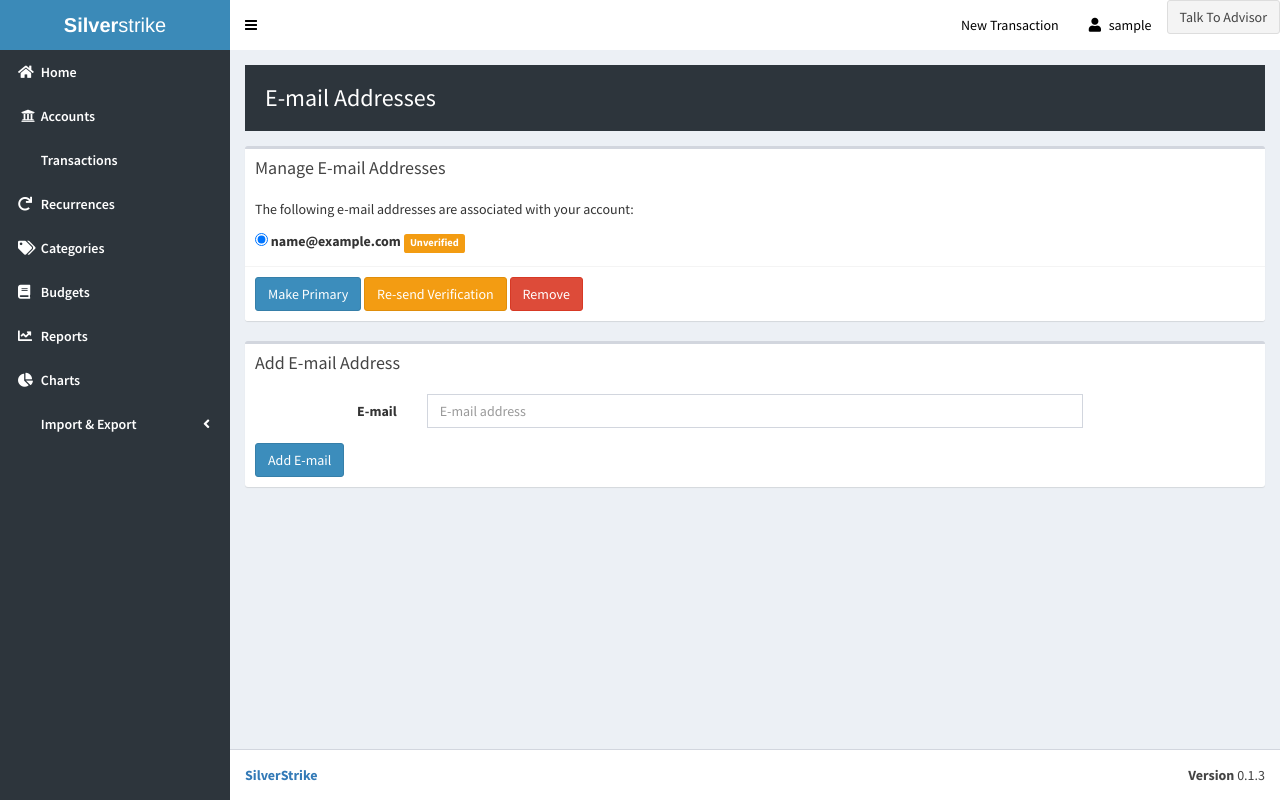
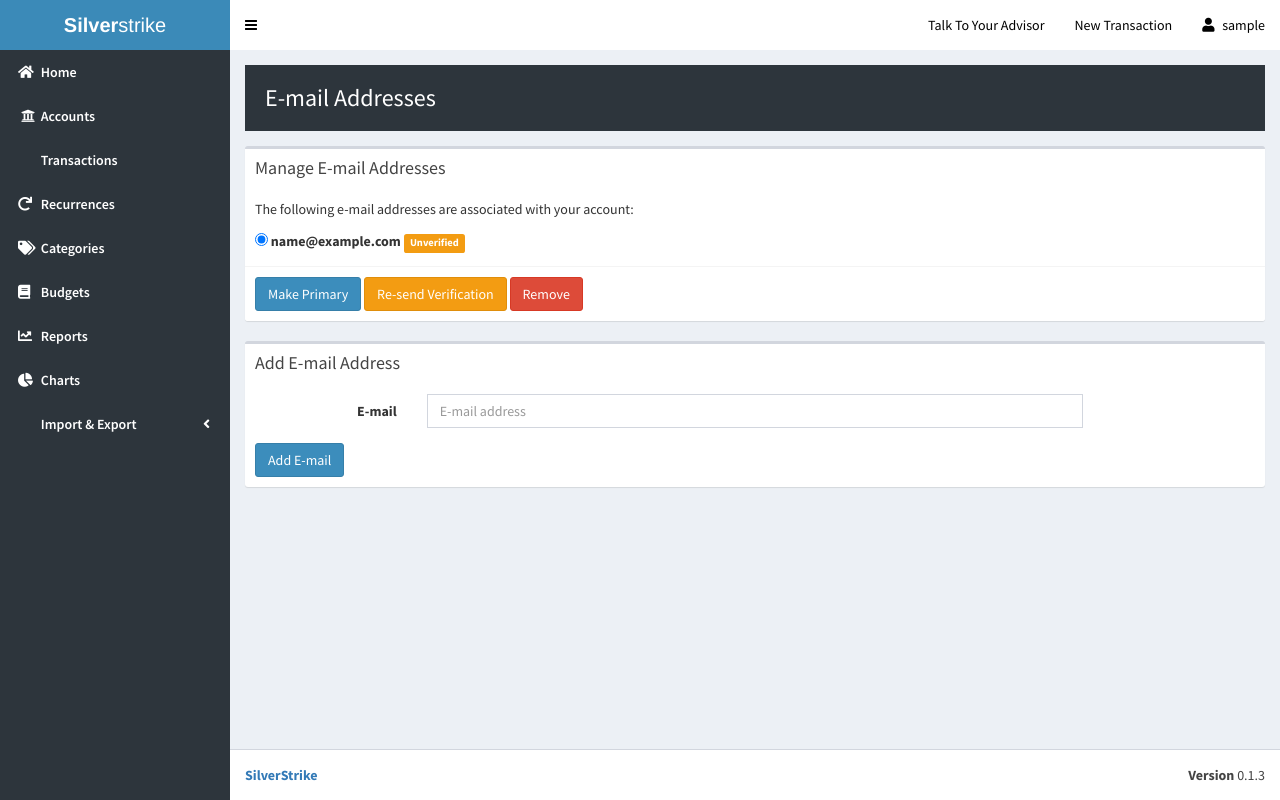
Before and after one commit to JinHash5/Digital-Pocket, a Django app: page /auth/email/ in a window 1280 px wide. Run offline with Django 3.2, Linux system fonts and the light colour scheme; the visitor is signed in with stand-in values (Sample User, id 1); data comes from the database, SQL or seed files in the repository; parts of the project's set-up code (start-up, migrations or seed data) failed here and were passed over; some libraries are stand-ins or nearby versions.

Commit message:
navbar updated

```diff
--- a/silverstrike/templates/silverstrike/base.html
+++ b/silverstrike/templates/silverstrike/base.html
@@ -41,8 +41,18 @@
             <ul class="nav navbar-nav">
 
 
-              <a href="{% url 'call' %}"><button class="btn btn-default">Talk To Advisor</button></a>
 
+              <li class="dropdown">
+                <a href="#" class="dropdown-toggle" data-toggle="dropdown">{% trans 'Talk To Your Advisor' %}</a>
+                <ul class="dropdown-menu">
+                  <li class="header">
+                      <a href="{% url 'call' %}">Stock Market Advisor</a>
+                      <a href="{% url 'call' %}">Real Estate Advisor</a>
+
+
+                  </li>
+                </ul>
+              </li>
               <li class="dropdown">
               <a href="#" class="dropdown-toggle" data-toggle="dropdown">{% trans 'New Transaction' %}</a>
               <ul class="dropdown-menu">
```
